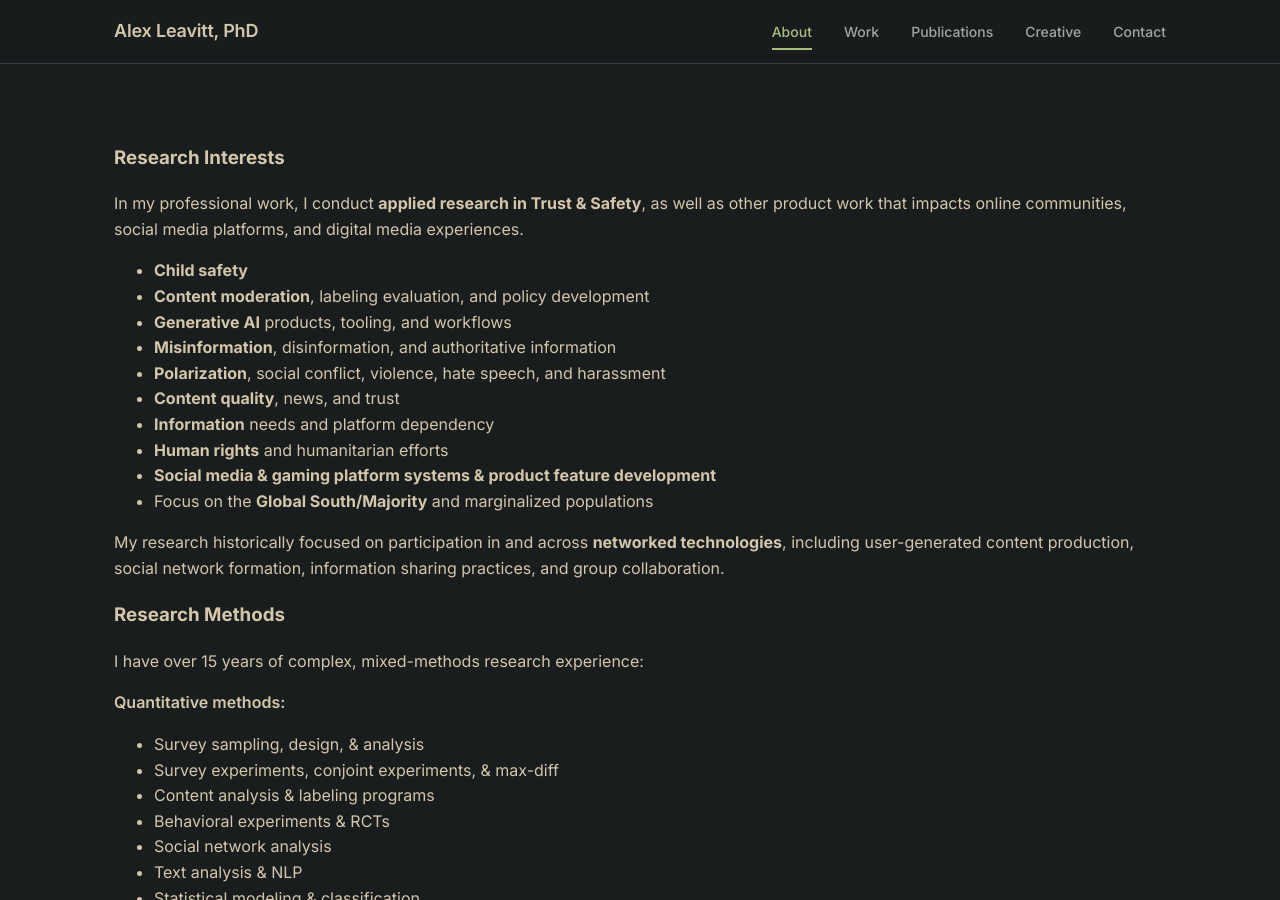
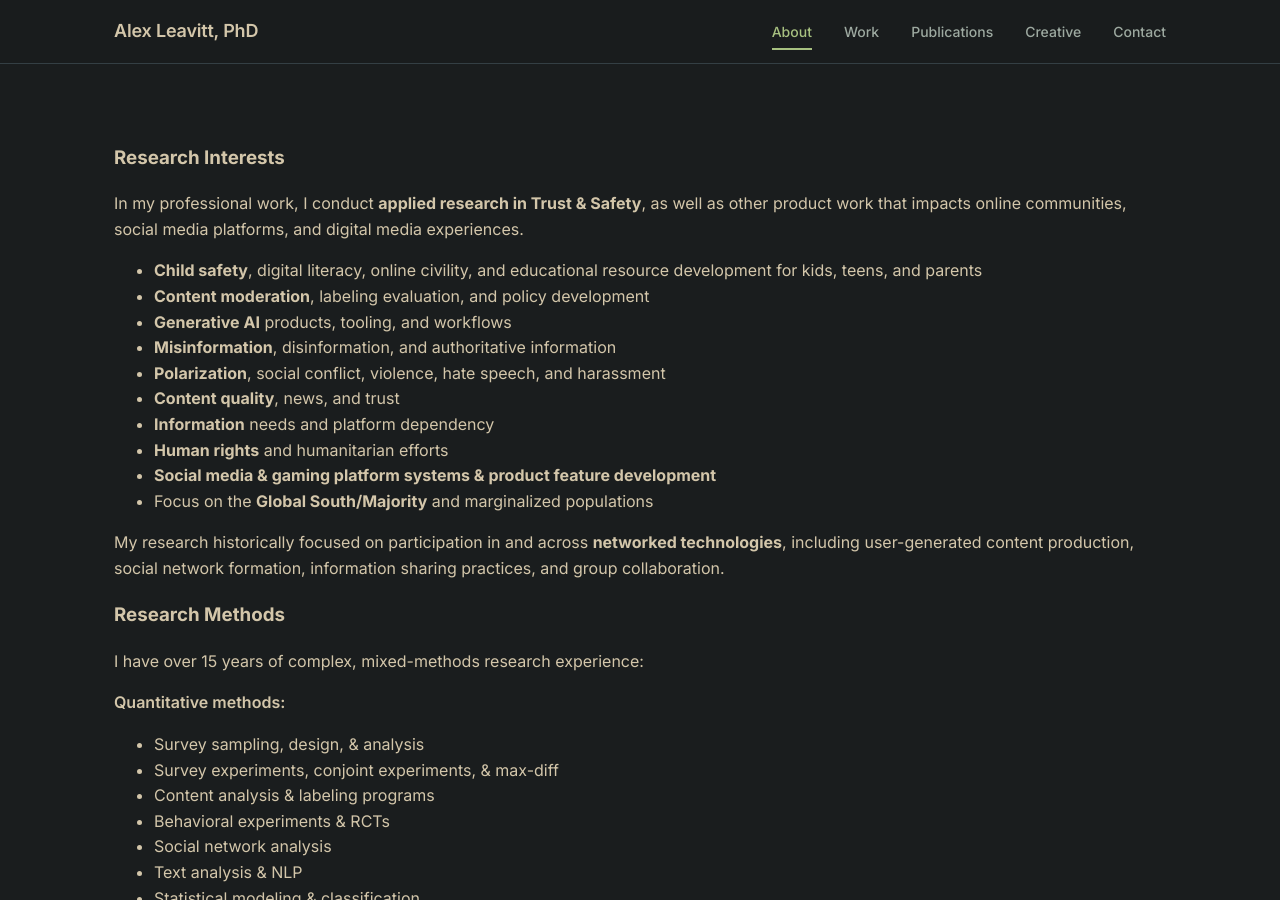
Before and after one commit to alexleavitt/alexleavitt.github.io, a Jekyll site: the page built from index.html, in a window 1280 px wide and 900 px high, scrolled down 1660 px. Built offline with Jekyll 4.4.1, drawn with Linux system fonts in a browser that asks for light colours.

Commit message:
Update research interests in index.html
Expanded the description of research interests to include additional topics.

```diff
--- a/index.html
+++ b/index.html
@@ -76,7 +76,7 @@ title: "About - Alex Leavitt, PhD"
         <h3>Research Interests</h3>
         <p>In my professional work, I conduct <b>applied research in Trust & Safety</b>, as well as other product work that impacts online communities, social media platforms, and digital media experiences.</p>
         <ul>
-          <li><b>Child safety</b></li>
+          <li><b>Child safety</b>, digital literacy, online civility, and educational resource development for kids, teens, and parents</li>
           <li><b>Content moderation</b>, labeling evaluation, and policy development</li>
           <li><b>Generative AI</b> products, tooling, and workflows</li>
           <li><b>Misinformation</b>, disinformation, and authoritative information</li>
```
